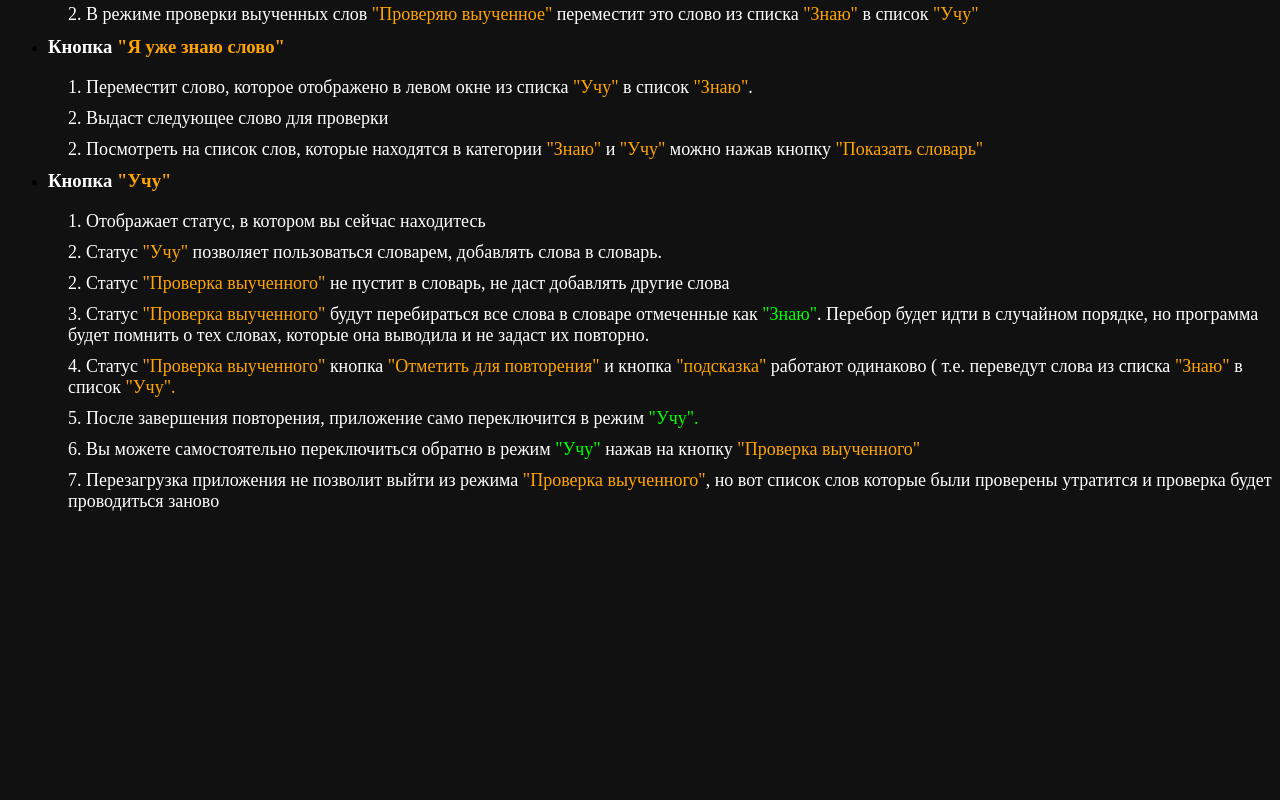
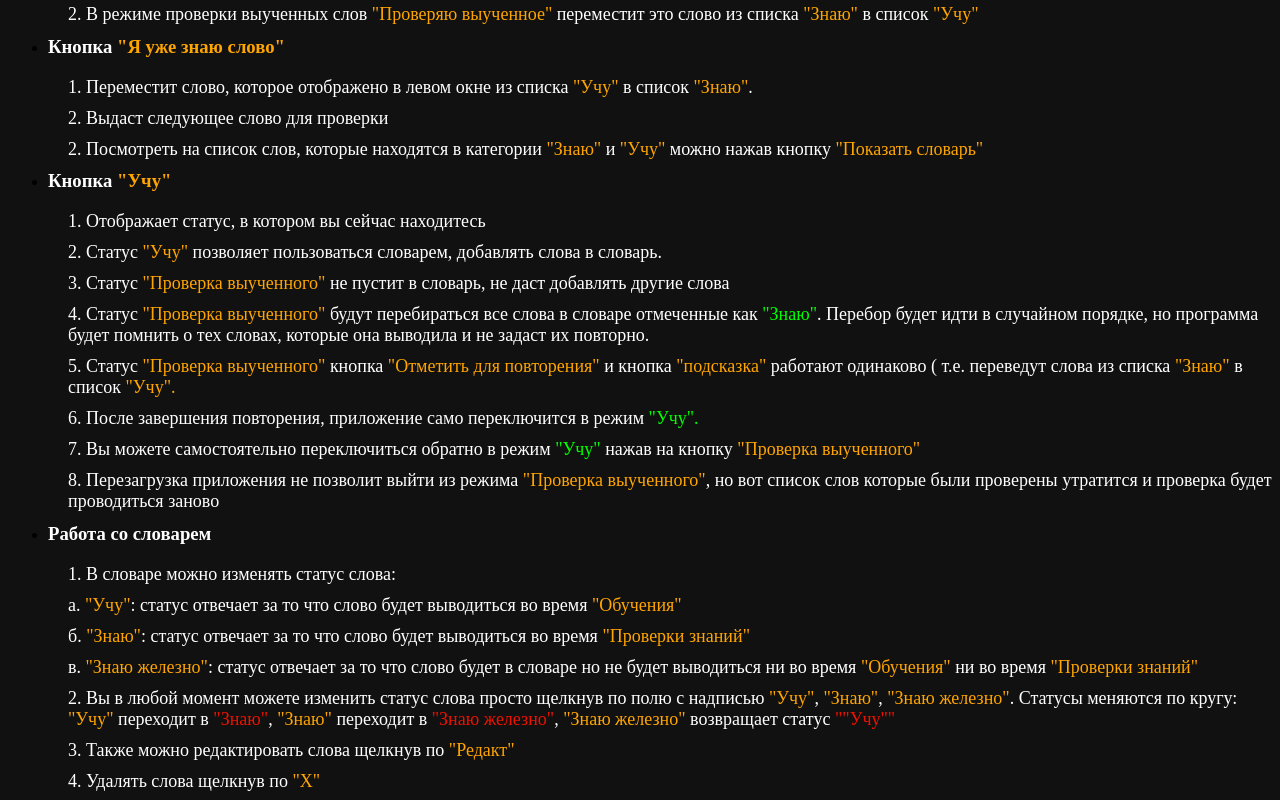
Before and after one commit to Yurajun/learn-inglish, a plain HTML site: page index.html in a window 1280 px wide. Shown: the part 906-1706 px from the top of the page. Before the commit the page ends 1426 px from the top, so only its background shows below. Drawn offline with Linux system fonts and the light colour scheme.

Commit message:
Added help in index.html

```diff
--- a/index.html
+++ b/index.html
@@ -125,14 +125,25 @@
 				<div class="add-work__wrapper-p">
 					<p class="desc__p">1. Отображает статус, в котором вы сейчас находитесь</p>
 					<p class="desc__p">2. Статус <span class="desc__p-span desc__p-span_message">"Учу"</span> позволяет пользоваться словарем, добавлять слова в словарь.</p>
-					<p class="desc__p">2. Статус <span class="desc__p-span desc__p-span_message">"Проверка выученного"</span> не пустит в словарь, не даст добавлять другие слова</p>
-					<p class="desc__p">3. Статус <span class="desc__p-span desc__p-span_message">"Проверка выученного"</span> будут перебираться все слова в словаре отмеченные как <span class="desc__p-span desc__p-span desc__p-span_good">"Знаю"</span>. Перебор будет идти в случайном порядке, но программа будет помнить о тех словах, которые она выводила и не задаст их повторно.</p>
-					<p class="desc__p">4. Статус <span class="desc__p-span desc__p-span_message">"Проверка выученного"</span> кнопка <span class="desc__p-span desc__p-span_message">"Отметить для повторения"</span> и кнопка <span class="desc__p-span desc__p-span_message">"подсказка"</span> работают одинаково ( т.е. переведут слова из списка <span class="desc__p-span desc__p-span_message">"Знаю"</span> в список <span class="desc__p-span desc__p-span_message">"Учу".</span></p>
-					<p class="desc__p">5. После завершения повторения, приложение само переключится в режим <span class="desc__p-span desc__p-span_good">"Учу".</span></p>
-					<p class="desc__p">6. Вы можете самостоятельно переключиться обратно в режим <span class="desc__p-span desc__p-span_good">"Учу"</span> нажав на кнопку <span class="desc__p-span desc__p-span_message">"Проверка выученного"</span></p>
-					<p class="desc__p">7. Перезагрузка приложения не позволит выйти из режима <span class="desc__p-span desc__p-span_message">"Проверка выученного"</span>, но вот список слов которые были проверены утратится и проверка будет проводиться заново</p>
+					<p class="desc__p">3. Статус <span class="desc__p-span desc__p-span_message">"Проверка выученного"</span> не пустит в словарь, не даст добавлять другие слова</p>
+					<p class="desc__p">4. Статус <span class="desc__p-span desc__p-span_message">"Проверка выученного"</span> будут перебираться все слова в словаре отмеченные как <span class="desc__p-span desc__p-span desc__p-span_good">"Знаю"</span>. Перебор будет идти в случайном порядке, но программа будет помнить о тех словах, которые она выводила и не задаст их повторно.</p>
+					<p class="desc__p">5. Статус <span class="desc__p-span desc__p-span_message">"Проверка выученного"</span> кнопка <span class="desc__p-span desc__p-span_message">"Отметить для повторения"</span> и кнопка <span class="desc__p-span desc__p-span_message">"подсказка"</span> работают одинаково ( т.е. переведут слова из списка <span class="desc__p-span desc__p-span_message">"Знаю"</span> в список <span class="desc__p-span desc__p-span_message">"Учу".</span></p>
+					<p class="desc__p">6. После завершения повторения, приложение само переключится в режим <span class="desc__p-span desc__p-span_good">"Учу".</span></p>
+					<p class="desc__p">7. Вы можете самостоятельно переключиться обратно в режим <span class="desc__p-span desc__p-span_good">"Учу"</span> нажав на кнопку <span class="desc__p-span desc__p-span_message">"Проверка выученного"</span></p>
+					<p class="desc__p">8. Перезагрузка приложения не позволит выйти из режима <span class="desc__p-span desc__p-span_message">"Проверка выученного"</span>, но вот список слов которые были проверены утратится и проверка будет проводиться заново</p>
 				</div>
 			</li>
+			<li class="manual-popap__li">
+				<h3 class="desc__h3">Работа со словарем</h3>
+				<div class="add-work__wrapper-p">
+					<p class="desc__p">1. В словаре можно изменять статус слова: </p>
+					<p class="desc__p desc__p_indent">а. <span class="desc__p-span desc__p-span_message">"Учу"</span>: статус отвечает за то что слово будет выводиться во время <span class="desc__p-span desc__p-span_message">"Обучения"</span></p>
+					<p class="desc__p desc__p_indent">б. <span class="desc__p-span desc__p-span_message">"Знаю"</span>: статус отвечает за то что слово будет выводиться во время <span class="desc__p-span desc__p-span_message">"Проверки знаний"</span></p>
+					<p class="desc__p desc__p_indent">в. <span class="desc__p-span desc__p-span_message">"Знаю железно"</span>: статус отвечает за то что слово будет в словаре но не будет выводиться ни во время <span class="desc__p-span desc__p-span_message">"Обучения"</span> ни во время <span class="desc__p-span desc__p-span_message">"Проверки знаний"</span></p>
+					<p class="desc__p">2. Вы в любой момент можете изменить статус слова просто щелкнув по полю с надписью <span class="desc__p-span desc__p-span_message">"Учу"</span>, <span class="desc__p-span desc__p-span_message">"Знаю"</span>, <span class="desc__p-span desc__p-span_message">"Знаю железно"</span>. Статусы меняются по кругу: <span class="desc__p-span desc__p-span_message">"Учу"</span> переходит в <span class="desc__p-span desc__p-span_lol">"Знаю"</span>, <span class="desc__p-span desc__p-span_message">"Знаю"</span> переходит в <span class="desc__p-span desc__p-span_lol">"Знаю железно"</span>, <span class="desc__p-span desc__p-span_message">"Знаю железно"</span> возвращает статус <span class="desc__p-span desc__p-span_lol">""Учу""</span></p>
+					<p class="desc__p">3. Также можно редактировать слова щелкнув по <span class="desc__p-span desc__p-span_message">"Редакт"</span></p>
+					<p class="desc__p">4. Удалять слова щелкнув по <span class="desc__p-span desc__p-span_message">"Х"</span></p>
+				</div>
 		</ul>
 	</div>
 	<script src="js/js.js"></script>
```
